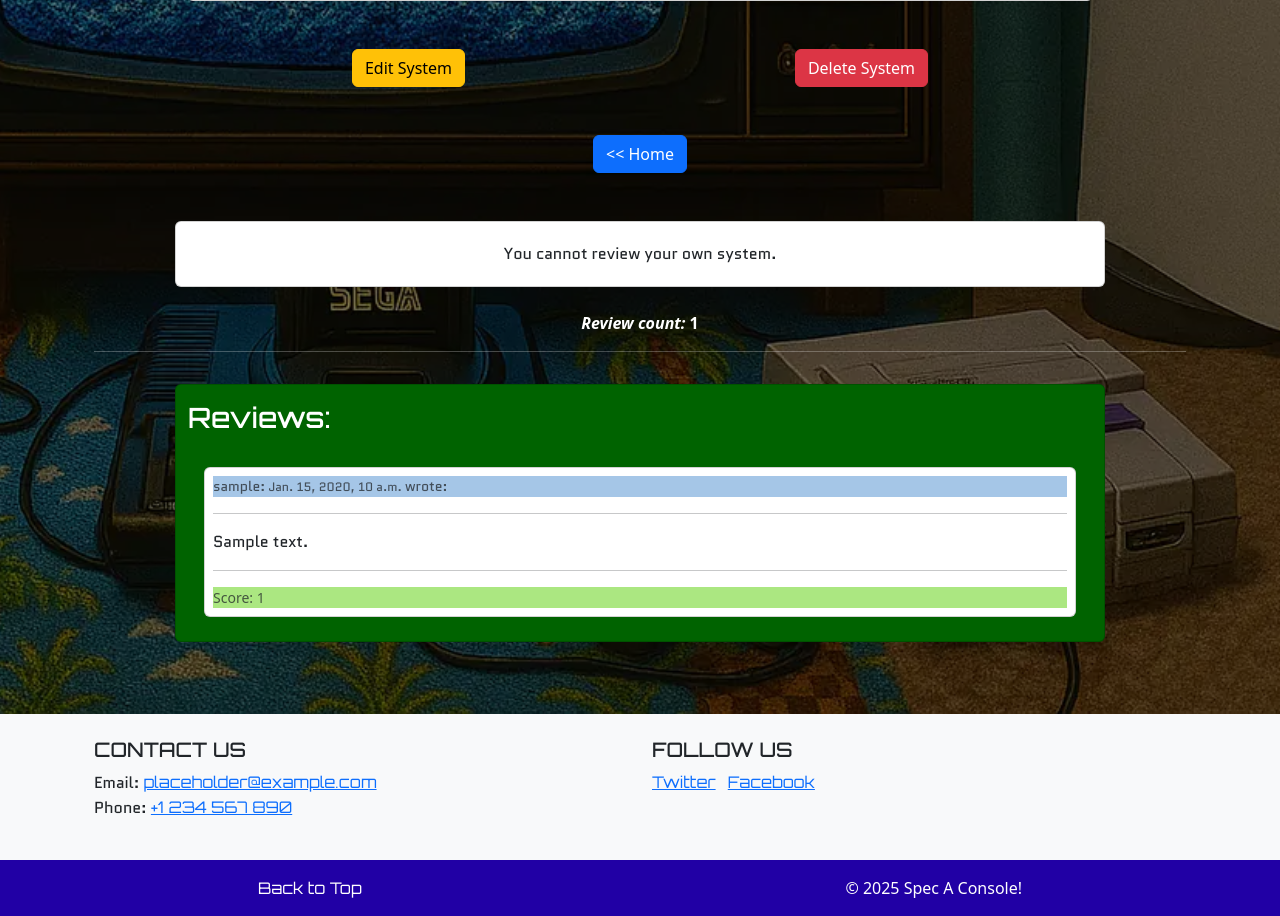
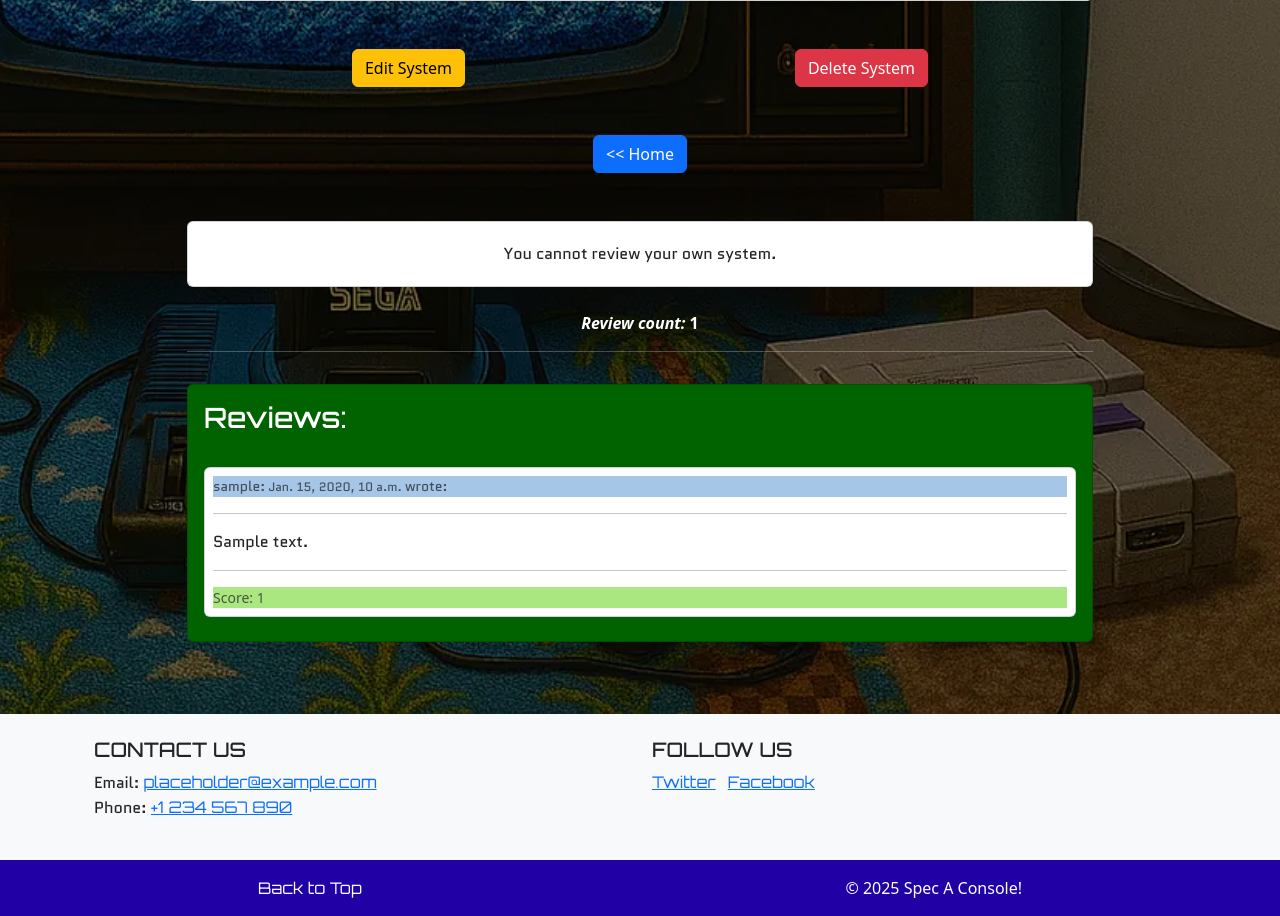
Before and after one commit to lratcli/capstone-project, a Django app: a page that uses spec_a_console/templates/spec_a_console/system_detail.html in a window 1280 px wide. Shown: the part 884-1800 px from the top of the page. Run offline with Django 4.2, Linux system fonts and the light colour scheme; a user stored in the database is signed in; tables that the repository leaves empty hold one stand-in row (values such as "Sample post"); some libraries are stand-ins or nearby versions.

Commit message:
align reviews section of system_detailed with main body of the system informaton

```diff
--- a/spec_a_console/templates/spec_a_console/system_detail.html
+++ b/spec_a_console/templates/spec_a_console/system_detail.html
@@ -55,7 +55,8 @@
 
     <!-- Creating New System reviews -->
     <div class="row">
-        <div class="col-md-10 mx-auto card mb-4 mt-4">
+        <div class="col-md-10 mx-auto">
+            <div class="card mb-4 mt-4">
                 <div class="card-body">
                     {% if user.is_authenticated %}
                     {% if user_is_creator %}
@@ -80,6 +81,7 @@
                 </div>
             </div>
         </div>
+    </div>
 
     <!-- Displaying count of user reviews -->
     <div class="row">
@@ -88,14 +90,15 @@
                 <i class="far fa-comments">Review count: </i> {{ review_count }}
             </strong>
         </div>
-        <div class="col-12">
+        <div class="col-md-10 mx-auto">
             <hr>
         </div>
     </div>
     <!-- Displaying Reviews -->
     <div class="row">
-        <div class="col-md-10 mx-auto card mb-4 mt-3 review-section-bg">
-            <h3 class="mt-3 text-white">Reviews:</h3>
+        <div class="col-md-10 mx-auto">
+            <div class="card mb-4 mt-3 review-section-bg">
+                <h3 class="mt-3 text-white ps-3">Reviews:</h3>
                 <div class="card-body">
                     <!-- Loop to display any number of reviews -->
                     {% for review in reviews %}
@@ -135,6 +138,7 @@
             </div>
         </div>
     </div>
+</div>
 
 <!-- Delete Confirmation Modal -->
 <div class="modal fade" id="deleteSystemModal" tabindex="-1" aria-labelledby="deleteSystemModalLabel"
```
Lines whose indentation alone changed are shown as unchanged.
